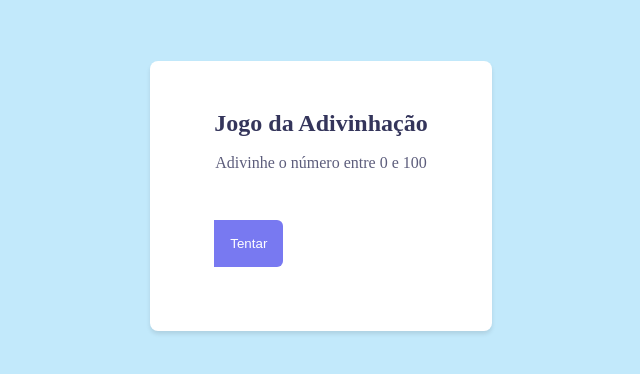
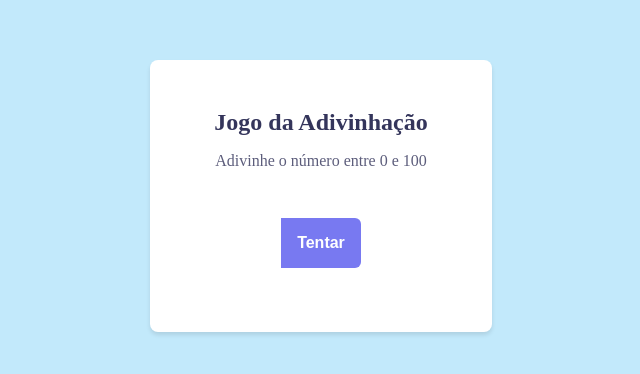
Before and after one commit to alexandrecabraldev/Jogo-Adivinhacao, a React (Vite) app: page / in a window 1280 px wide. Shown: the part 204-578 px from the top of the page, without its empty margins (319-959 px from the left). Built offline with nearby package versions, Linux system fonts and the light colour scheme.

Commit message:
add containerButton

```diff
--- a/src/components/AppContainer.tsx
+++ b/src/components/AppContainer.tsx
@@ -6,9 +6,14 @@ import { Button } from "./Button";
 export function AppContainer(){
     return(
         <MainContainer>
+
             <Title>Jogo da Adivinhação</Title>
             <Subtitle>Adivinhe o número entre 0 e 100</Subtitle>
-            <Button>Tentar</Button>
+
+            <ContainerButton>
+                <Button>Tentar</Button>
+            </ContainerButton>
+
         </MainContainer>
     )
 }
@@ -20,3 +25,10 @@ const MainContainer = styled.main`
     box-shadow: 0px 3px 4px ${props=>props.theme.shadow};
 
 `
+
+const ContainerButton= styled.div`
+    display: flex;
+    justify-content: center;
+    margin-top: 3rem;
+
+`;
--- a/src/components/Button.tsx
+++ b/src/components/Button.tsx
@@ -14,9 +14,11 @@ const ButtonApp = styled.button`
     background-color: ${props=>props.theme.button};
     color: ${props=>props.theme.white};
     border-radius: 0 6px 6px 0;
-    margin-top: 3rem;
-
     padding: 1rem;
     border: none;
 
+    font-size: 1rem;
+    font-weight: 700;
+
+
 `;
```
